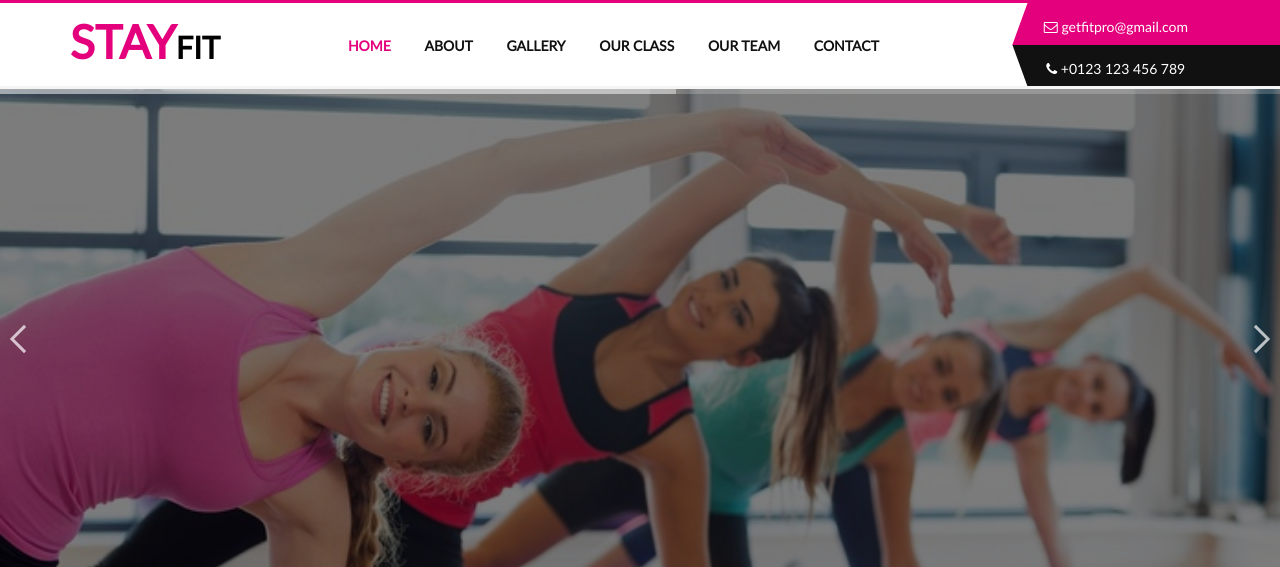
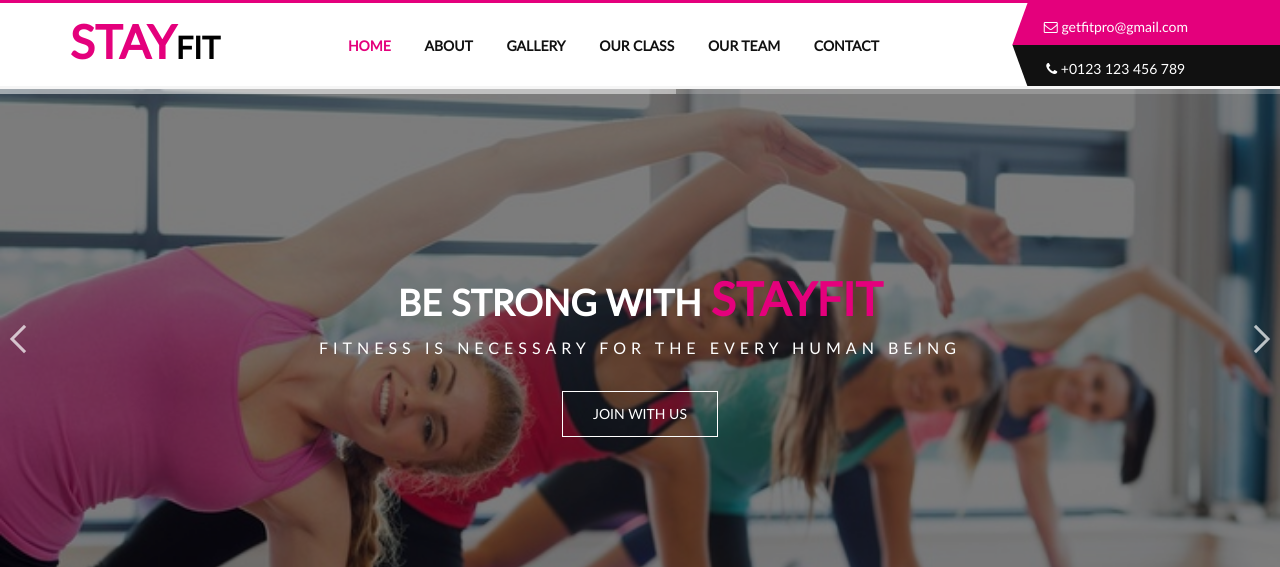
Before and after one commit to AurelianSpodarec/psdstayfit, a website: page src/index.html in a window 1280 px wide. Both pictures are taken after a click on the link "STAYFIT". Shown: the top 567 px of the page. Drawn offline with Linux system fonts and the light colour scheme.

Commit message:
added button and fixed navigation in extends

```diff
--- a/src/index.html
+++ b/src/index.html
@@ -73,15 +73,36 @@
      <section class="main-slider">
      <div class="pogoSlider">
 
-         <div class="pogoSlider-slide" data-transition="shrinkReveal" data-duration="2300"  style="background-image:url(img/slider1.jpg);">
-             <h2 class="pogoSlider-slide-element" data-in="slideDown" data-out="shrinkReveal" data-duration="750" data-delay="500">
-                 Your Content Here!
-             </h2>
-         </div>
 
-         <div class="pogoSlider-slide " data-transition="shrinkReveal" data-duration="1000"  style="background-image:url(img/slider2.jpg);"></div>
+          <div class="pogoSlider-slide" data-transition="shrinkReveal" data-duration="2300"  style="background-image:url(img/slider1.jpg);">
+          <div class="main-slider__elements">
+               <h2 class="pogoSlider-slide-element main-slider__title" data-in="slideDown" data-out="shrinkReveal" data-duration="750" data-delay="500">
+               Be strong with <span class="main-slider__highlight">StayFit</span>
+               </h2>
+               <p class="pogoSlider-slide-element main-slider__area" data-in="slideUp" data-out="slideUp" data-duration="1500" data-delay="500" style="opacity: 0;">Fitness is necessary for the every human being</p>
+               <button class="btn btn--join pogoSlider-slide-element join-btn pogoSlider-animation-expandIn" data-in="expand" data-out="slideUp" data-duration="1500" data-delay="500" type="submit" style="opacity: 1; animation-duration: 1500ms;">Join With Us</button>
+          </div>
+          </div><!-- /pogoSlider-slide -->
 
-         <div class="pogoSlider-slide " data-transition="shrinkReveal" data-duration="1000"  style="background-image:url(img/slider3.jpg);"></div>
+          <div class="pogoSlider-slide " data-transition="shrinkReveal" data-duration="1000"  style="background-image:url(img/slider2.jpg);">
+          <div class="main-slider__elements">
+               <h2 class="pogoSlider-slide-element main-slider__title" data-in="slideDown" data-out="shrinkReveal" data-duration="750" data-delay="500">
+               Be strong with <span class="main-slider__highlight">StayFit</span>
+               </h2>
+               <p class="pogoSlider-slide-element main-slider__area" data-in="slideUp" data-out="slideUp" data-duration="1500" data-delay="500" style="opacity: 0;">Fitness is necessary for the every human being</p>
+               <button class="btn btn--join pogoSlider-slide-element join-btn pogoSlider-animation-expandIn" data-in="expand" data-out="slideUp" data-duration="1500" data-delay="500" type="submit" style="opacity: 1; animation-duration: 1500ms;">Join With Us</button>
+          </div>
+          </div><!-- /pogoSlider-slide -->
+
+          <div class="pogoSlider-slide " data-transition="shrinkReveal" data-duration="1000"  style="background-image:url(img/slider3.jpg);">
+          <div class="main-slider__elements">
+               <h2 class="pogoSlider-slide-element main-slider__title" data-in="slideDown" data-out="shrinkReveal" data-duration="750" data-delay="500">
+               Be strong with <span class="main-slider__highlight">StayFit</span>
+               </h2>
+               <p class="pogoSlider-slide-element main-slider__area" data-in="slideUp" data-out="slideUp" data-duration="1500" data-delay="500" style="opacity: 0;">Fitness is necessary for the every human being</p>
+               <button class="btn btn--join pogoSlider-slide-element join-btn pogoSlider-animation-expandIn" data-in="expand" data-out="slideUp" data-duration="1500" data-delay="500" type="submit" style="opacity: 1; animation-duration: 1500ms;">Join With Us</button>
+          </div>
+          </div><!-- /pogoSlider-slide -->
 
      </div><!-- .pogoSlider -->
      </section>
--- a/src/scss/2-layouts/_extends.scss
+++ b/src/scss/2-layouts/_extends.scss
@@ -23,6 +23,7 @@
     	position: inherit;
     	display: inherit;
     	width: inherit;
+        height: 100%;
     }
 	@include transition(all 0.5s ease-in-out);
 
--- a/src/scss/3-modules/_button.scss
+++ b/src/scss/3-modules/_button.scss
@@ -51,4 +51,29 @@
     	text-align: center;
     }
 
+    &--join {
+            background: transparent;
+        font-size: 14px !important;
+        color: #ffffff;
+        border: 1px solid #ffffff;
+        border-radius: 0;
+        text-transform: uppercase;
+        padding: 12px 30px !important;
+        -webkit-transition: all 0.4s ease-in-out;
+        -moz-transition: all 0.4s ease-in-out;
+        -o-transition: all 0.4s ease-in-out;
+        -ms-transition: all 0.4s ease-in-out;
+        transition: all 0.4s ease-in-out;
+        &:hover {
+            background: #E4007C;
+            border-color: #E4007C;
+            color: #ffffff;
+            -webkit-transition: all 0.4s ease-in-out;
+            -moz-transition: all 0.4s ease-in-out;
+            -o-transition: all 0.4s ease-in-out;
+            -ms-transition: all 0.4s ease-in-out;
+            transition: all 0.4s ease-in-out;
+        }
+
+    }
 }
```
Also changed, not shown: src/css/app.min.css.
